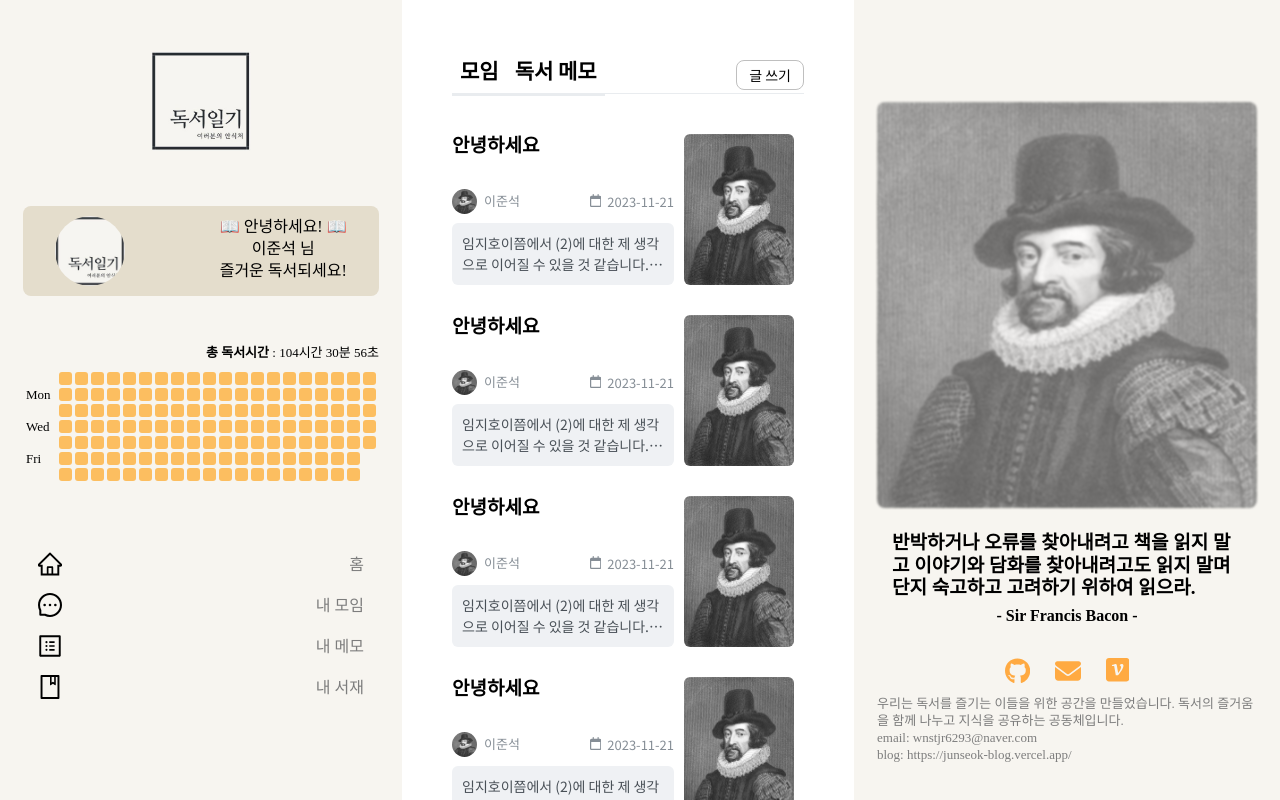
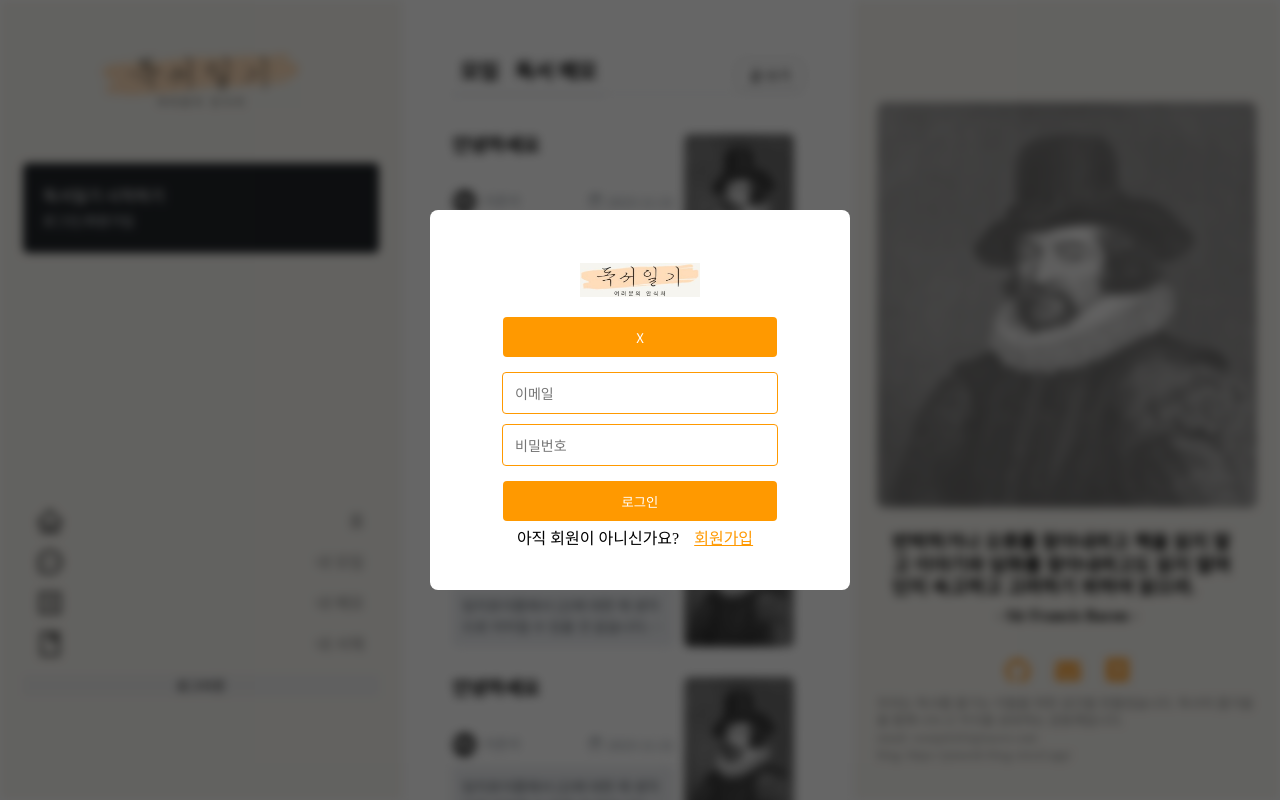
Before and after one commit to leeleeleeleejun/Book-Community, a React (Vite) app: page / in a window 1280 px wide. Shown: the top 800 px of the page. Built offline with nearby package versions, Linux system fonts and the light colour scheme.

Commit message:
Design: 로그인 모달창 UI 완료

```diff
--- /dev/null
+++ b/src/components/LeftSidebar/login/LoginButton.tsx
@@ -0,0 +1,22 @@
+import { LoginButtonBox } from "./LoginStyle";
+
+const LoginButton = ({
+  login,
+  setLogin,
+}: {
+  login: boolean;
+  setLogin: React.Dispatch<React.SetStateAction<boolean>>;
+}) => {
+  return (
+    <LoginButtonBox
+      onClick={() => {
+        setLogin(!login);
+      }}
+    >
+      <div>독서일기 시작하기</div>
+      <p>로그인/회원가입</p>
+    </LoginButtonBox>
+  );
+};
+
+export default LoginButton;
--- /dev/null
+++ b/src/components/LeftSidebar/login/LoginModal.tsx
@@ -0,0 +1,22 @@
+import { Link } from "react-router-dom";
+import { LoginButtonContainer, LoginModalBox } from "./LoginStyle";
+
+const LoginModal = () => {
+  return (
+    <LoginButtonContainer>
+      <LoginModalBox>
+        <img src="logo.jpg" />
+        <button>X</button>
+        <input placeholder="이메일" />
+        <input placeholder="비밀번호" />
+        <button>로그인</button>
+        <div>
+          <p>아직 회원이 아니신가요?</p>
+          <Link to={"/"}>회원가입</Link>
+        </div>
+      </LoginModalBox>
+    </LoginButtonContainer>
+  );
+};
+
+export default LoginModal;
--- /dev/null
+++ b/src/components/LeftSidebar/login/LoginStyle.tsx
@@ -0,0 +1,88 @@
+import styled from "styled-components";
+
+export const LoginButtonBox = styled.button`
+  min-width: 356px;
+  padding: 20px;
+  margin: 30px 0 238px;
+  line-height: 25px;
+  background-color: var(--color-light-black-3);
+  border-radius: 5px;
+  text-align: left;
+  border: none;
+
+  div {
+    color: white;
+    font-size: var(--font-regular);
+    font-weight: var(--weight-regular);
+  }
+  p:last-child {
+    color: var(--color-gray-4);
+  }
+`;
+
+export const LoginButtonContainer = styled.div`
+  width: 100%;
+  height: 100vh;
+  position: fixed;
+  display: flex;
+  background-color: rgba(0, 0, 0, 0.6);
+  align-items: center;
+  z-index: 10;
+`;
+
+export const LoginModalBox = styled.div`
+  display: flex;
+  width: 400px;
+  height: 300px;
+  margin: 0 auto;
+  padding: 40px 10px;
+  justify-content: center;
+
+  flex-direction: column;
+  background-color: white;
+  border-radius: 8px;
+
+  img {
+    width: 120px;
+    margin: 10px auto;
+  }
+
+  input {
+    width: 250px;
+    height: 30px;
+    margin: 5px auto;
+    padding: 5px 12px;
+    border-radius: 4px;
+    border: 1px solid var(--color-main);
+    font-size: 14px;
+
+    &:focus {
+      outline: 3px solid var(--color-sub-2);
+    }
+  }
+
+  button {
+    width: 274px;
+    height: 40px;
+    margin: 10px auto;
+    border-radius: 4px;
+    background-color: var(--color-main);
+    color: white;
+  }
+
+  div {
+    display: flex;
+    margin: 0 auto;
+  }
+
+  p {
+    font-weight: 300;
+    margin-right: 5px;
+  }
+
+  a {
+    color: var(--color-main);
+    margin: 0 10px;
+    text-decoration: underline;
+  }
+`;
--- a/src/components/common/Layout/LayoutStyle.tsx
+++ b/src/components/common/Layout/LayoutStyle.tsx
@@ -1,11 +1,12 @@
 import { styled } from "styled-components";
 
-export const Container = styled.div`
+export const Container = styled.div<{ $login: boolean }>`
   display: flex;
   flex-direction: row;
   justify-content: space-between;
   max-width: 1600px;
   margin: auto;
+  filter: ${({ $login }) => ($login ? "blur(5px)" : "")};
 `;
 
 export const Main = styled.main`
@@ -15,7 +16,7 @@ export const Main = styled.main`
 `;
 
 export const Logo = styled.img`
-  width: 100px;
+  width: 200px;
   margin: 25px auto;
 `;
 
--- a/src/components/common/Layout/index.tsx
+++ b/src/components/common/Layout/index.tsx
@@ -5,15 +5,34 @@ import Carousel from "@/components/RightSidebar/SidebarCarousel";
 import ReadingTime from "@/components/LeftSidebar/ReadingTime";
 import { Container, LeftAside, RightAside, Logo, Main } from "./LayoutStyle";
 import Footer from "@/components/RightSidebar/Footer";
+import LoginButton from "@/components/LeftSidebar/login/LoginButton";
+import { useState } from "react";
+import LoginModal from "@/components/LeftSidebar/login/LoginModal";
 
 const Layout = () => {
+  const [login, setLogin] = useState<boolean>(true);
   return (
-    <Container>
+    <>
+      <LoginModal />
+      <Container $login={login}>
         <LeftAside>
           <Logo alt="logo" src="logo.jpg" />
+          {login ? (
+            <LoginButton login={login} setLogin={setLogin} />
+          ) : (
+            <>
               <Profile />
               <ReadingTime />
+            </>
+          )}
           <SidebarNav />
+          <button
+            onClick={() => {
+              setLogin(!login);
+            }}
+          >
+            로그아웃
+          </button>
         </LeftAside>
         <Main>
           <Outlet />
@@ -23,6 +42,7 @@ const Layout = () => {
           <Footer />
         </RightAside>
       </Container>
+    </>
   );
 };
 
--- a/src/styles/GlobalStyle.ts
+++ b/src/styles/GlobalStyle.ts
@@ -56,6 +56,7 @@ table {
 
 button {
 	cursor: pointer;
+	border: none;
 }
 
 :root {
@@ -66,10 +67,12 @@ button {
 
 	--color-light-black: #7d7d7d;
 	--color-light-black-2: #495057;
+	--color-light-black-3: #212529;
 
 	--color-gray: #bfbfbf;
 	--color-gray-2:#868E96;
 	--color-gray-3:#e9ecef;
+	--color-gray-4:#DEE2E6;
 	--color-gray-light: #EFF1F4;
 	--color-gray-light-2: #ffffff99;
   --color-gray-light-3: #ADB5BD;
```
Also changed, not shown: public/logo.jpg, public/logo_2.jpg (added). Lines whose indentation alone changed are shown as unchanged.
